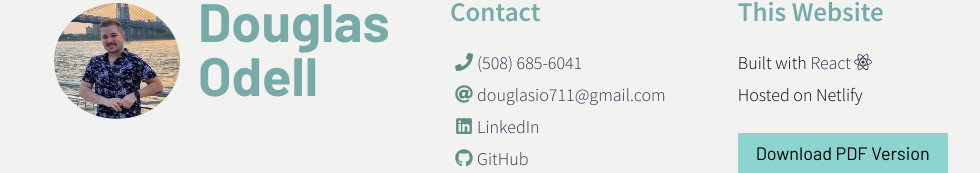
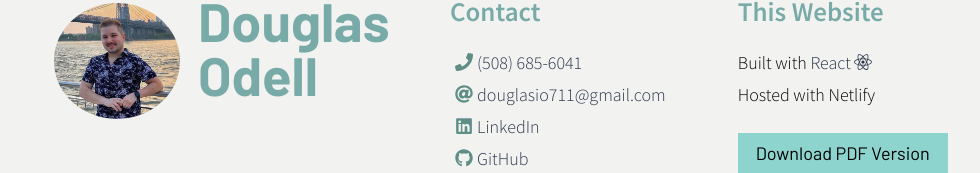
Before and after one commit to douglasio/portfolio-site, a React (Create React App) app: page / in a window 1280 px wide. Shown: the part 1956-2129 px from the top of the page, without its empty margins (0-980 px from the left). Built offline with nearby package versions, Linux system fonts and the light colour scheme.

Commit message:
Fix typos/glitches

```diff
--- a/src/App.js
+++ b/src/App.js
@@ -171,7 +171,7 @@ const App = () => {
                                                 />
                                             </a>
                                         </li>
-                                        <li>Hosted on Netlify</li>
+                                        <li>Hosted with Netlify</li>
                                         <li>
                                             <Button
                                                 download="Resume"
--- a/src/components/Button.styles.js
+++ b/src/components/Button.styles.js
@@ -4,6 +4,7 @@ import { BUTTON } from '../constants';
 export const Button = styled.button`
     background-color: ${({ theme }) => theme.button.standard.background};
     border: 0;
+    color: ${({ theme }) => theme.button.standard.text};
     cursor: pointer;
     font-family: 'Barlow', sans-serif;
     font-size: ${({ size }) => {
--- a/src/data/resume.json
+++ b/src/data/resume.json
@@ -74,7 +74,7 @@
             "email": { "name": "douglasio711@gmail.com", "value": "douglasio711@gmail.com" },
             "linkedin": {
                 "name": "LinkedIn",
-                "value": "linkedin.com/in/douglasio"
+                "value": "https://linkedin.com/in/douglasio"
             },
             "github": {
                 "name": "GitHub",
--- a/src/style/theme.js
+++ b/src/style/theme.js
@@ -27,6 +27,7 @@ const theme = {
         },
         button: {
             standard: {
+                text: colors.black,
                 background: colors.vibrant.teal,
                 hover: {
                     background: colors.bright.lightTeal,
@@ -82,6 +83,7 @@ const theme = {
         },
         button: {
             standard: {
+                text: colors.black,
                 background: colors.vibrant.teal,
                 hover: {
                     background: colors.bright.lightTeal,
```
